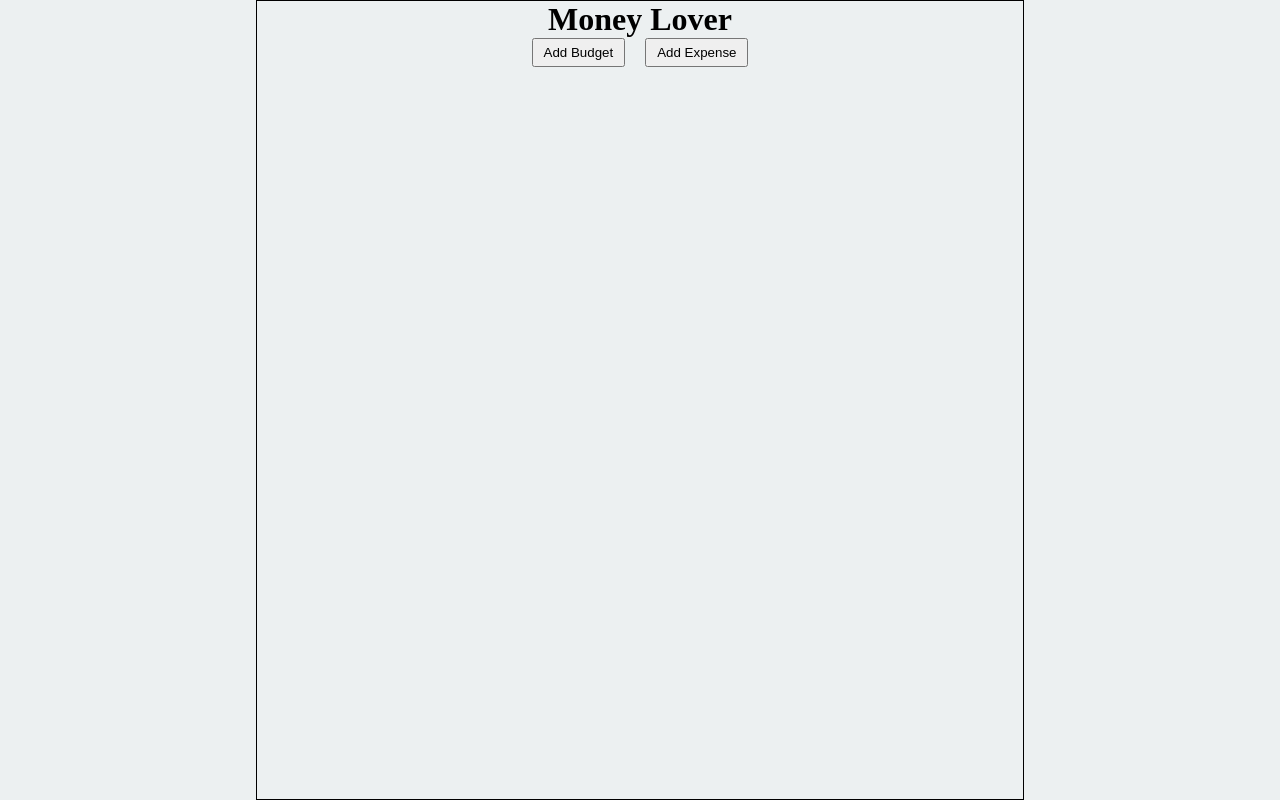
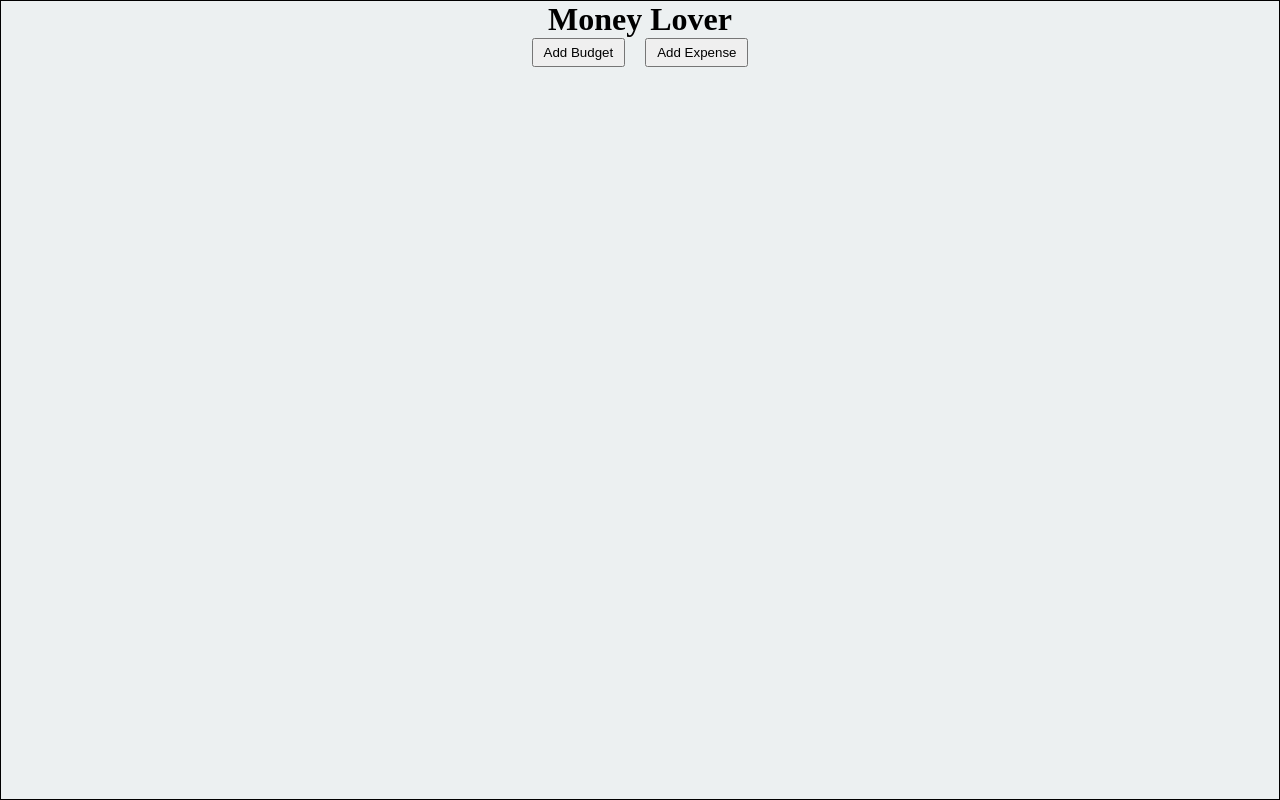
Before and after one commit to ShubhamChavhan09/money-lover, a React (Create React App) app: page / in a window 1280 px wide. Built offline with nearby package versions, Linux system fonts and the light colour scheme.

Commit message:
added prop to the expense modal

```diff
--- a/src/components/dashboard/index.js
+++ b/src/components/dashboard/index.js
@@ -2,27 +2,41 @@ import React, { useState } from "react";
 import styled from "styled-components";
 import BudgetCard from "../budget-card";
 import BudgetModal from "../budget-modal";
+import ExpenseModal from "../expense-modal";
 
 const Dashboard = () => {
   const [budgetModal, setBudgetModal] = useState(false);
+  const [expenseModal, setExpenseModal] = useState(false);
+  const [expenseBudgetId, setExpenseBudgetId] = useState();
 
   const handleBudget = () => {
     setBudgetModal(!budgetModal);
   };
 
+  const handleExpense = (budgetId) => {
+    setExpenseModal(!expenseModal);
+    setExpenseBudgetId(budgetId);
+    console.log(budgetId);
+  };
+
   return (
     <>
-      <Container>
+      <Container budgetModal={budgetModal} expenseModal={expenseModal}>
         <h1>Money Lover</h1>
         <div>
           <button onClick={handleBudget}>Add Budget</button>
-          <button>Add Expense</button>
+          <button onClick={handleExpense}>Add Expense</button>
         </div>
         <div className="budget">
-          <BudgetCard />
+          <BudgetCard handleExpense={handleExpense} />
         </div>
       </Container>
       <BudgetModal handleBudget={handleBudget} budgetModal={budgetModal} />
+      <ExpenseModal
+        handleExpense={handleExpense}
+        expenseModal={expenseModal}
+        expenseBudgetId={expenseBudgetId}
+      />
     </>
   );
 };
@@ -35,9 +49,12 @@ const Container = styled.div`
   justify-content: flex-start;
   align-items: center;
   border: 1px solid black;
-  width: 60%;
+  width: 100vw;
   min-height: 100vh;
   position: relative;
+  filter: ${(props) => (props.budgetModal ? `blur(2px)` : null)};
+  filter: ${(props) => (props.expenseModal ? `blur(2px)` : null)};
+  transition: all 0.3s ease;
 
   button {
     margin: 0 10px;
```
